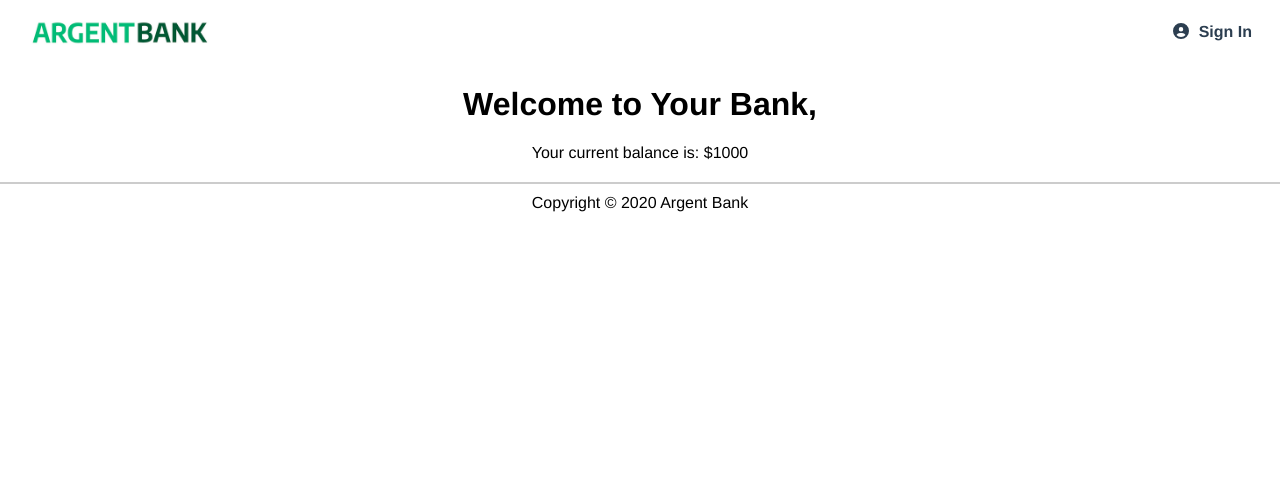
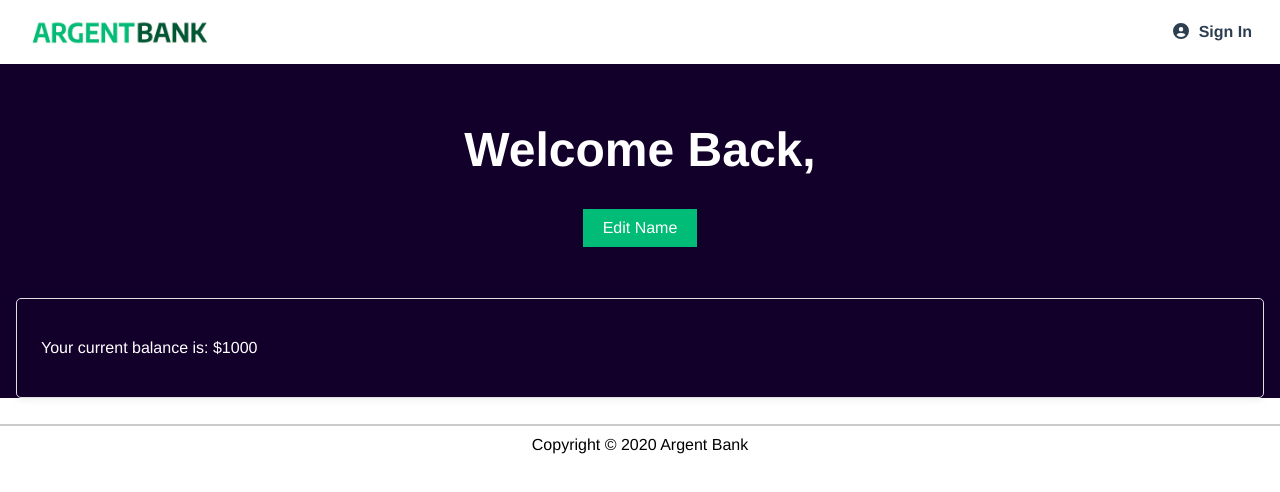
Before and after one commit to itimoreo/argent-bank, a React (Create React App) app: page /dashboard/1 in a window 1280 px wide. Shown: the top 492 px of the page. Built offline with nearby package versions, Linux system fonts and the light colour scheme.

Commit message:
styling dashboard

```diff
--- a/src/Pages/Dashboard.jsx
+++ b/src/Pages/Dashboard.jsx
@@ -1,25 +1,37 @@
-import React, {useEffect, useState} from 'react';
+import React, { useEffect, useState } from "react";
 
-import Header from '../Composant/Header';
-import Footer from '../Composant/Footer';
+import Header from "../Composant/Header";
+import Footer from "../Composant/Footer";
+import "../css/Dashboard.css";
 
 const Dashboard = () => {
   const balance = 1000; // Replace with your actual balance
-    const [username, setUsername] = useState('')
+  const [userName, setUserName] = useState("");
 
   useEffect(() => {
-        const storedUsername = localStorage.getItem('username');
-        if (storedUsername) {
-            setUsername(storedUsername);
-        }
+    const userName = localStorage.getItem("UserName");
+    setUserName(userName);
   }, []);
-
 
   return (
     <div>
       <Header />
-            <h1>Welcome to Your Bank, {username}</h1>
+      <div className="dash-container" style={{background:'#12002b'}}>
+        <div className="Welcome" style={{  color:'white' }}>
+        <h1>
+          Welcome Back, <br></br>
+          {userName}
+        </h1>
+        <button className="btn-edit" type="submit">
+          Edit Name
+        </button>
+      </div>
+        <div className="bankAccount-container" style={{color:'white'}}>
             <p>Your current balance is: ${balance}</p>
+        </div>
+      </div>
+
+
       <Footer />
     </div>
   );
--- a/src/Pages/LoginPage.jsx
+++ b/src/Pages/LoginPage.jsx
@@ -46,16 +46,26 @@ const LoginPage = () => {
         localStorage.setItem("token", data.body.token);
 
         // Faire une autre requête pour obtenir le username
-            const userResponse = await fetch("http://localhost:3001/api/v1/user/profile", {
+        const userResponse = await fetch(
+          "http://localhost:3001/api/v1/user/profile",
+          {
             method: "POST",
             headers: {
-                    "Authorization": `Bearer ${data.body.token}`
+              Authorization: `Bearer ${data.body.token}`,
+            },
           }
-            });
+        );
         const userData = await userResponse.json();
-            localStorage.setItem("username", userData.body.userName);
+        localStorage.setItem("firstName", userData.body.firstName);
+        localStorage.setItem("lastName", userData.body.lastName);
 
-            console.log("UserName:", userData.body.userName, "Token: ", data.body.token);
+        let firstName = localStorage.getItem("firstName");
+        let lastName = localStorage.getItem("lastName");
+        let UserName = lastName + " " + firstName;
+
+        localStorage.setItem("UserName", UserName);
+
+        console.log("UserName:", UserName, "Token: ", data.body.token);
         navigate(`/dashboard/${userData.body.id}`);
       }
     } catch (error) {
--- /dev/null
+++ b/src/css/Dashboard.css
@@ -0,0 +1,40 @@
+.Welcome{
+    padding-top: 2%;
+    padding-bottom: 2%;
+    text-align: center;
+    font-size: 1.5rem;
+    font-weight: bold;
+
+}
+
+.btn-edit{
+    background-color: #00bc77;
+    color: white;
+    border: none;
+    padding: 10px 20px;
+    text-align: center;
+    text-decoration: none;
+    display: inline-block;
+    font-size: 16px;
+    cursor: pointer;
+
+}
+.btn-edit:hover{
+    background-color: #00a86b;
+}
+
+.bankAccount-container{
+    display: flex;
+    flex-direction: column;
+    align-items: flex-start;
+    justify-content: space-around;
+    margin: 0 1rem;
+    padding: 1.5rem;
+    border: 1px solid #e0e0e0;
+    border-radius: 5px;
+    box-shadow: 0 0 10px rgba(0,0,0,0.1);
+    margin-top: 2%;
+    margin-bottom: 2%;
+
+
+}
```
Lines whose indentation alone changed are shown as unchanged.
